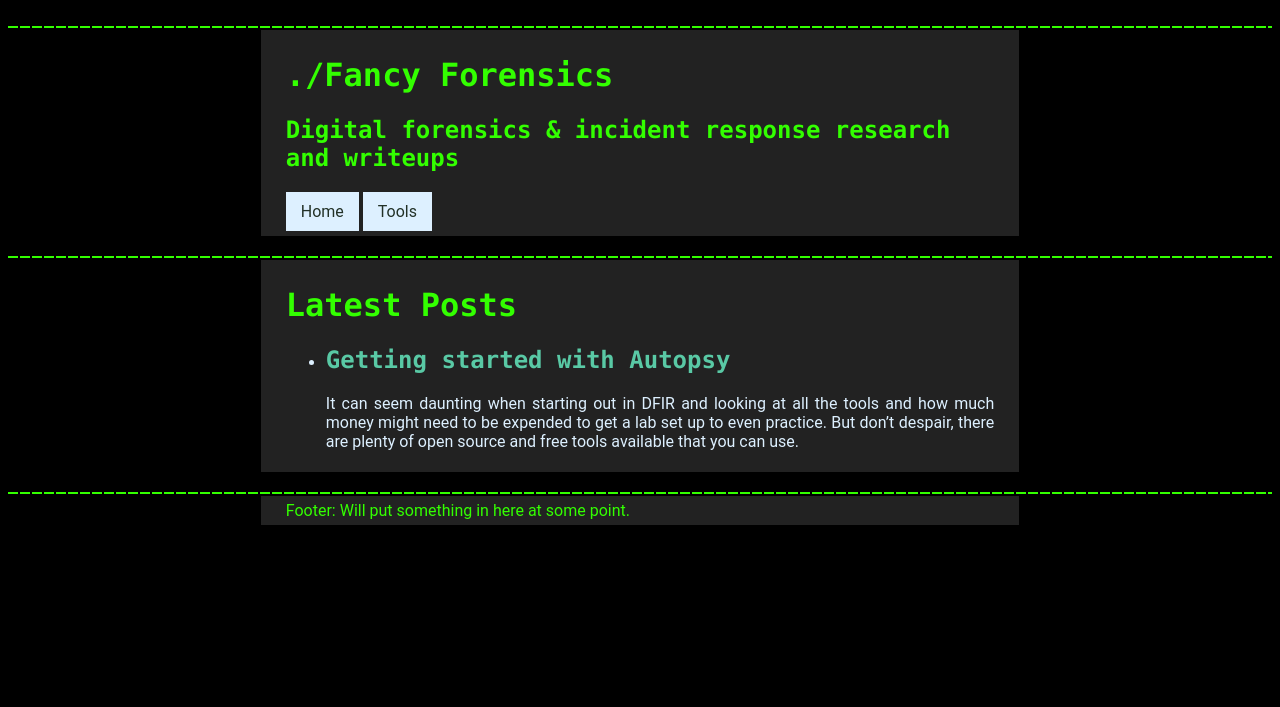
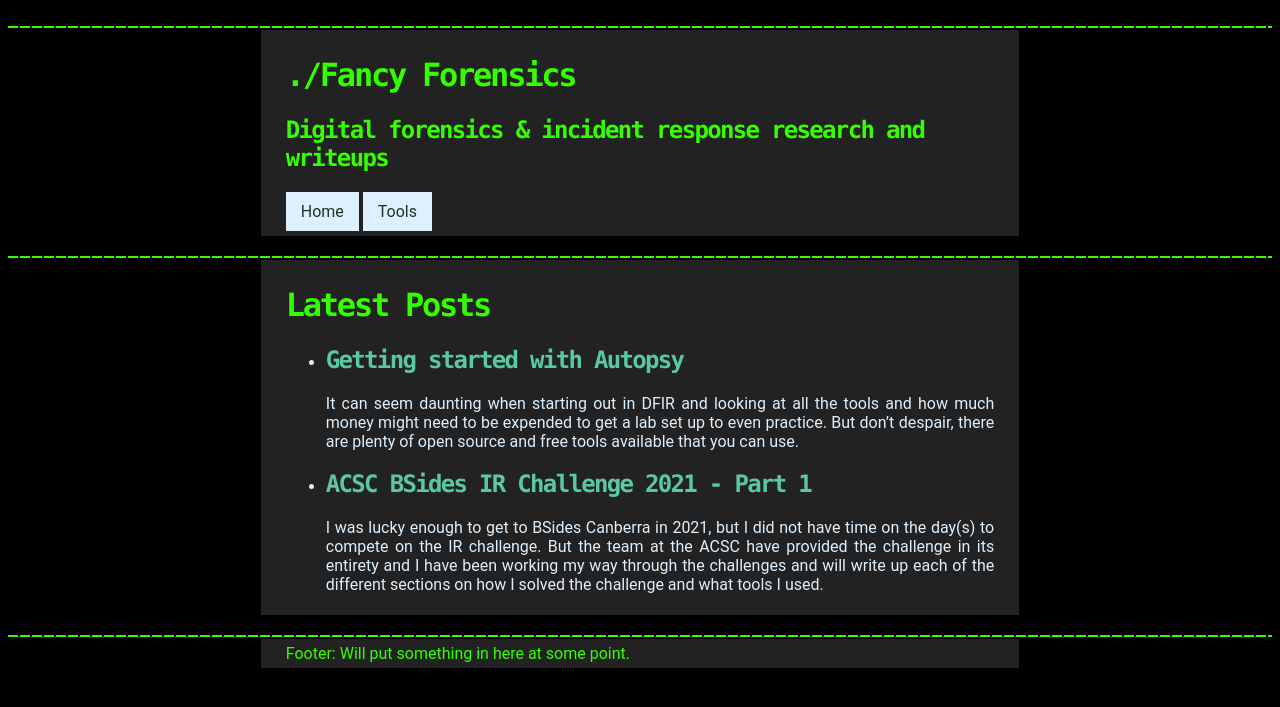
Before and after one commit to shannaniggans/fancy4n6.github.io, a Jekyll site: the page built from index.md, in a window 1280 px wide. Shown: the top 707 px of the page. Built offline with Jekyll 4.4.1, drawn with Linux system fonts in a browser that asks for light colours.

Commit message:
ACSC Challenge

````diff
--- a/_config.yml
+++ b/_config.yml
@@ -3,6 +3,4 @@ baseurl: "" # the subpath of your site, e.g. /blog
 title: "./Fancy Forensics" # the name of your site, e.g. ACME Corp.
 description: "Digital forensics & incident response research and writeups"
 highlighter: rouge
-kramdown:
-  math_engine: mathjax
-  syntax_highlighter: rouge
+markdown: kramdown
--- /dev/null
+++ b/_posts/2022-05-03-ACSC-BSides-IR-Challenge-2021-Setup.md
@@ -0,0 +1,65 @@
+---
+layout: posts
+categories: CTF
+title: ACSC BSides IR Challenge 2021 - Part 1
+date: '2022-05-03 08:58 +1000'
+last_modified: '2022-05-03 08:58 +1000'
+---
+I was lucky enough to get to BSides Canberra in 2021, but I did not have time on the day(s) to compete on the IR challenge. But the team at the ACSC have provided the challenge in its entirety and I have been working my way through the challenges and will write up each of the different sections on how I solved the challenge and what tools I used.
+
+Essentially this will all be using open source tools. It could be a slow process as part of this has me working on Autopsy plugins and updating them.
+
+The challenge can be downloaded <a href="https://www.cyber.gov.au/acsc/view-all-content/news/acsc-cyber-security-challenge">here</a> along with all the details you need to get going. Big thanks to the ACSC for putting this together and sharing the content.
+
+## Setup
+So I could pretend to play along I setup an instance of ctfd locally in docker for windows.
+
+<ol>
+    <li>https://hub.docker.com/r/ctfd/ctfd</li>
+    <li>Ran "docker run -p 8000:8000 -it ctfd/ctfd:3.3.1-release" to download the image locally, this was the version that worked for me when I imported the config.</li>
+    <li>Imported the provided ctfd_config.zip to my instance.</li>
+</ol>
+
+   ![Local CTFd setup]({{site.baseurl}}/assets/imgs/../../../../assets/imgs/ACSC_Challenge_2021-Setup01.png)
+
+## Disk Forensics
+### Autopsy
+
+Full Autopsy setup and configuration available <a href="/tools/2022/05/02/Autopsy.html">here</a>
+
+
+
+
+## Memory Forensics
+### 1. Volatility 3
+<ol>
+<li>Installing WSL2 - https://docs.microsoft.com/en-us/windows/wsl/install</li>
+<li>From a command prompt within WSL I used the volatility wheel file to download and install the latest version of volatility3:
+    `python3 -m pip install volatility3-2.0.0-py3-none-any.whl`</li>
+    <ul>
+    <li>https://github.com/volatilityfoundation/volatility3/releases</li>
+    <li>https://pip.pypa.io/en/latest/user_guide/installing-from-wheels</li>
+    </ul>
+<li>The binary `vol` was then available in `.local/bin/` from the installation directory</li>
+</ol>
+
+### 2. TrufflePig Forensics
+<ol>
+    <li>Download the trial version from https://trufflepig-forensics.com/</li>
+    <li>Run the install wizard and setup.</li>
+</ol>
+
+## Artefact Parsing
+
+Not everything can be down with touch button forensics, actually most things need to be verified by a multitude of tools, so having the ability to parse artefacts on their own is critical to making sure that you are getting the correct answers to your questions from the evidence.
+
+### 1. EZTools
+Eric Zimmerman provides a PowerShell script to download and catalogue the versions of the tools on your system. Use this script to install and update the EZTools.
+
+```
+    Git clone https://github.com/EricZimmerman/Get-ZimmermanTools
+    cd .\Get-ZimmermanTools\
+    .\Get-ZimmermanTools.ps1
+```
+
+![EZTools script]({{site.baseurl}}/assets/imgs/EZTools-setup.png)
--- a/_sass/main.scss
+++ b/_sass/main.scss
@@ -23,12 +23,20 @@ tr {
 }
 
 h1, h2, h3, h4, h5, h6 {
-    font-family: Monaco,
+  letter-spacing: -0.07em;
+  font-family: Monaco,
     "Bitstream Vera Sans Mono",
     "Lucida Console",
     Terminal,
     monospace;
 }
+
+pre code {
+  background-color: #012456;
+  color: white;
+  display: block;
+  padding: 10px;
+  }
 
 
 
````
Also changed, not shown: assets/imgs/ACSC_Challenge_2021-Setup01.png (added), assets/imgs/EZTools-setup.png (added), 2 other files.
